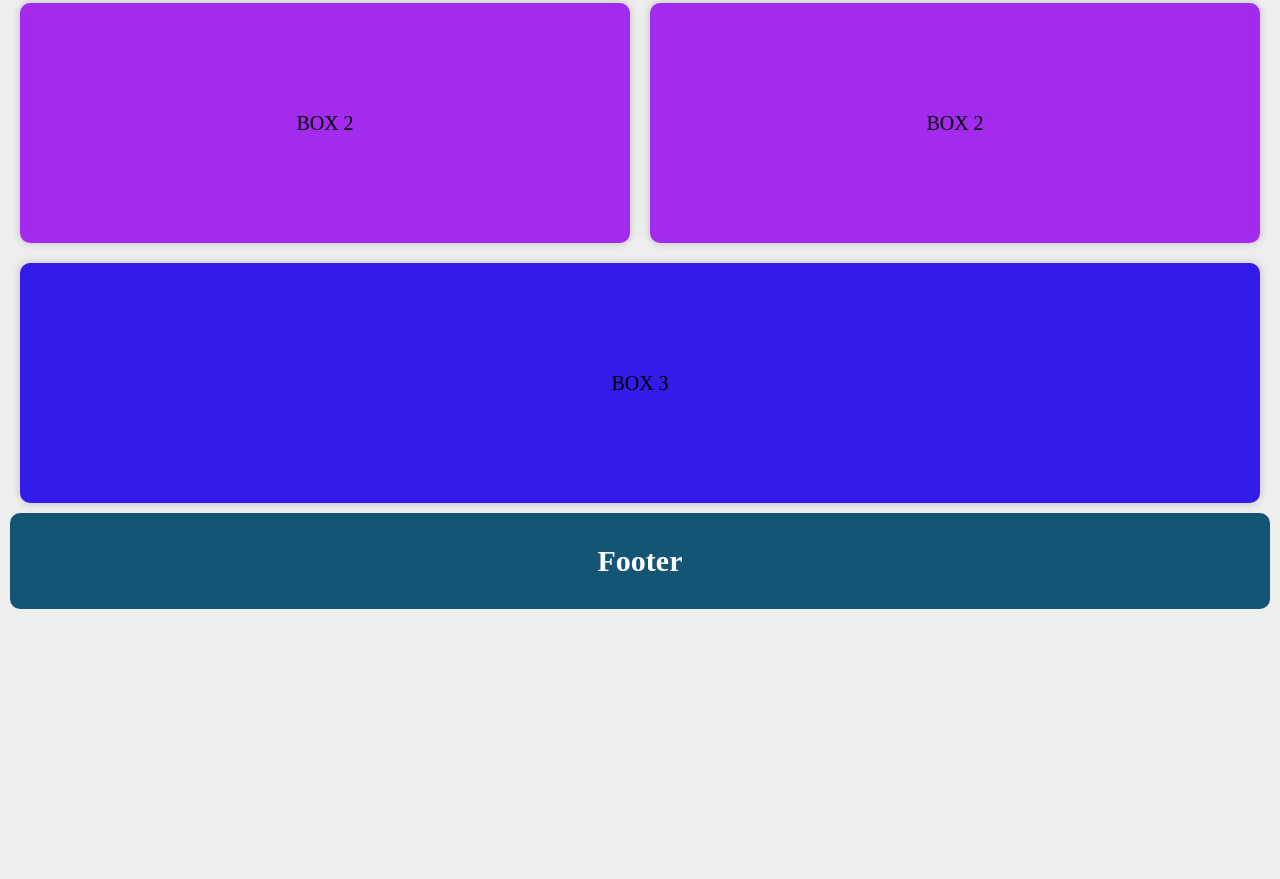
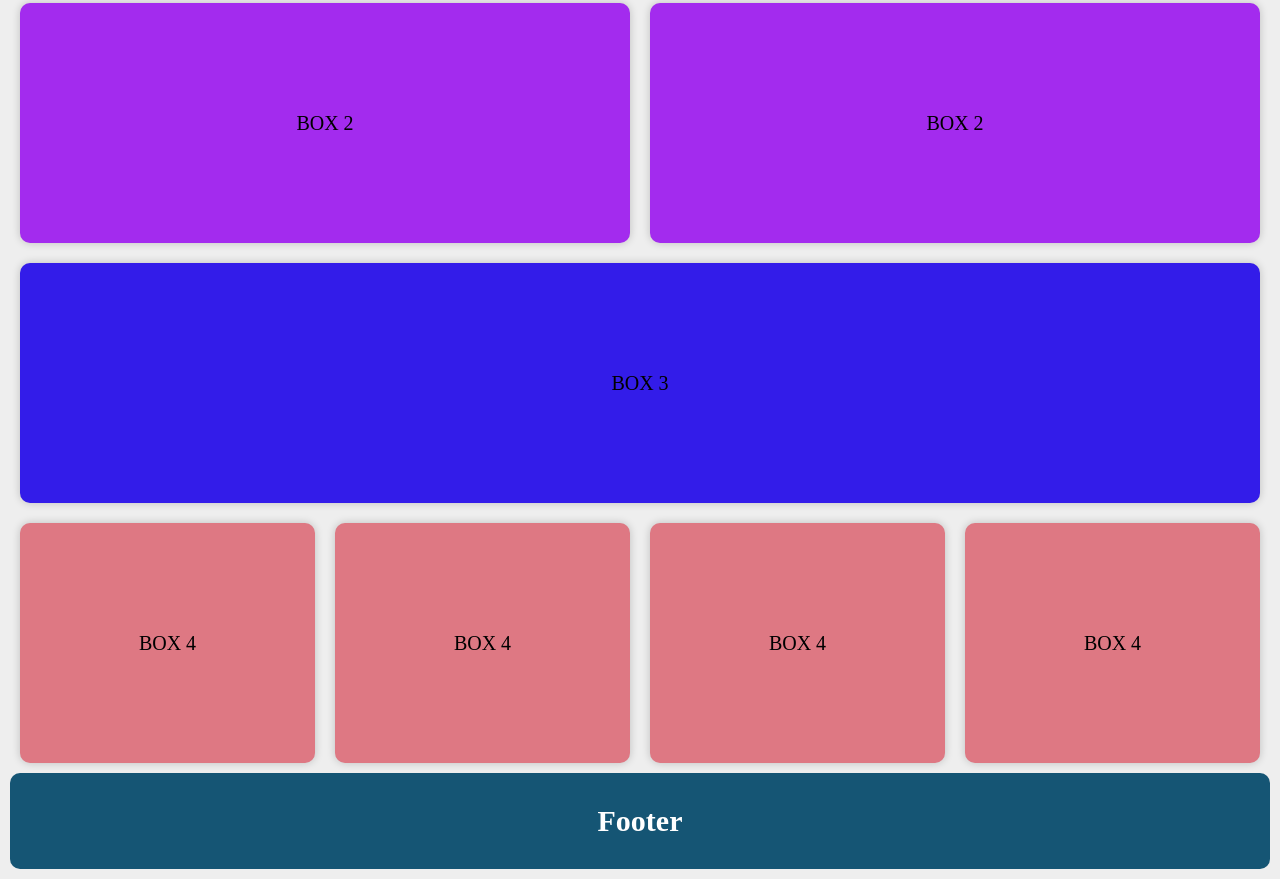
Before and after one commit to jelsonjay/flexbox-layout, a plain HTML site: page index.html in a window 1280 px wide. Shown: the part 425-1304 px from the top of the page. Before the commit the page ends 1044 px from the top, so only its background shows below. Drawn offline with Linux system fonts and the light colour scheme.

Commit message:
commit all changes

```diff
--- a/css/styles.css
+++ b/css/styles.css
@@ -83,6 +83,19 @@ header {
 	border-radius: var(--radius);
 	box-shadow: 0 0 0.5rem rgba(0, 0, 0, 0.2);
 }
+
+.box-4 {
+	background-color: hsl(353, 61%, 67%);
+	position: relative;
+	flex: 1;
+	align-items: center;
+	max-width: 25rem;
+	margin: 0.625rem;
+	line-height: 15rem;
+	text-align: center;
+	border-radius: var(--radius);
+	box-shadow: 0 0 0.5rem rgba(0, 0, 0, 0.2);
+}
 /*----FOOTER----*/
 footer {
 	flex: 1;
@@ -104,4 +117,8 @@ footer {
 	.box-3 {
 		flex: 100%;
 	}
+	.box-4 {
+		flex: 100%;
+		max-width: 50rem;
+	}
 }
--- a/index.html
+++ b/index.html
@@ -26,6 +26,12 @@
 					<div class="row">
 						<div class="box-3">BOX 3</div>
 					</div>
+					<div class="row">
+						<div class="box-4">BOX 4</div>
+						<div class="box-4">BOX 4</div>
+						<div class="box-4">BOX 4</div>
+						<div class="box-4">BOX 4</div>
+					</div>
 				</section>
 				<footer class="footer">
 					<h2>Footer</h2>
```
